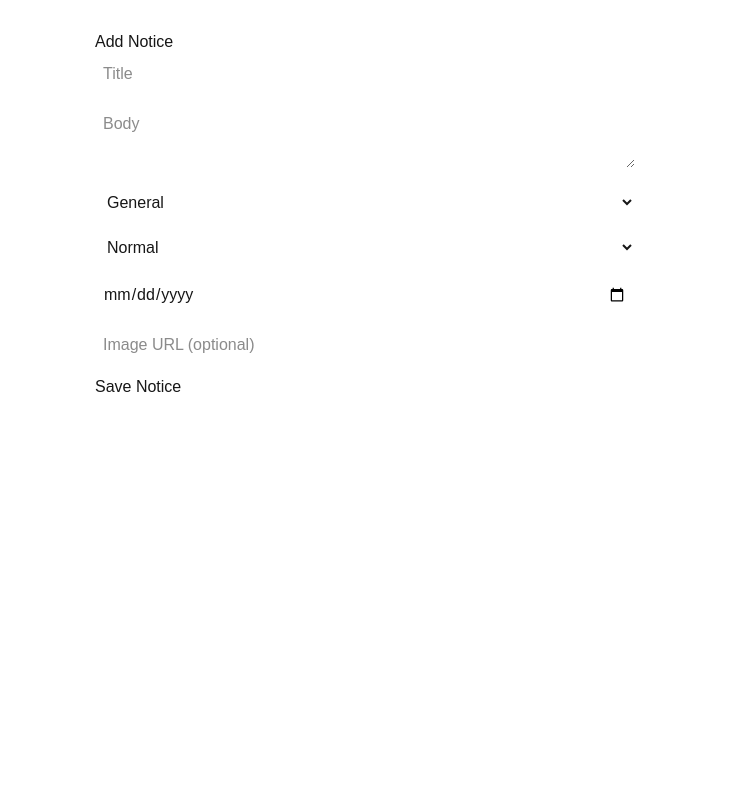
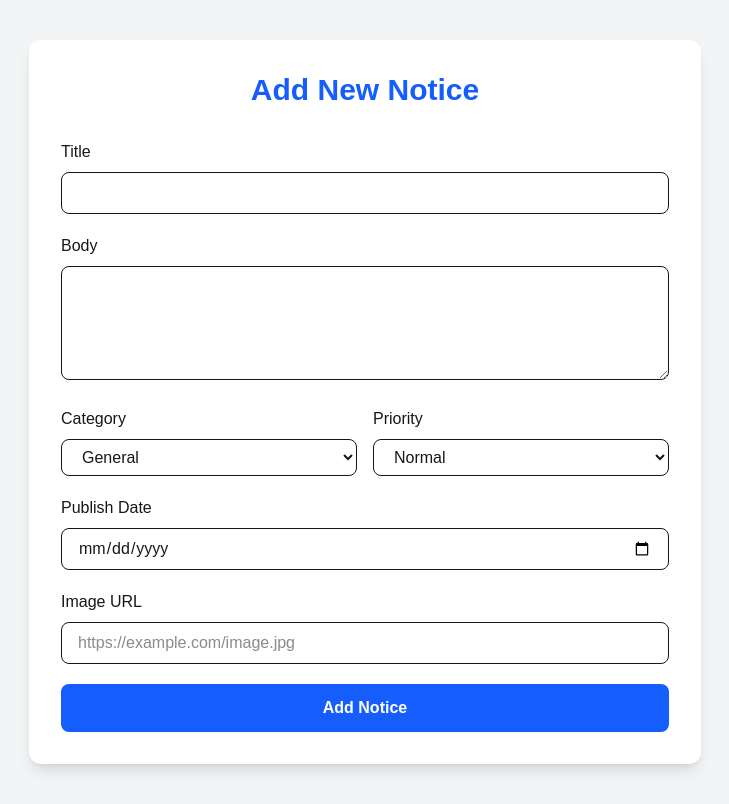
Before and after one commit to Viv0099/Notice-Board-CRUD, a Next.js app: page /add in a window 1280 px wide. Shown: the whole page, without its empty margins (275-1004 px from the left). Built offline with nearby package versions, Linux system fonts and the light colour scheme.

Commit message:
make changes in add.js using talwind css

```diff
--- a/pages/add.js
+++ b/pages/add.js
@@ -23,7 +23,7 @@ export default function AddNotice() {
   const handleSubmit = async (e) => {
     e.preventDefault();
 
-    const res = await fetch("/api/notices", {
+    await fetch("/api/notices", {
       method: "POST",
       headers: {
         "Content-Type": "application/json",
@@ -31,83 +31,126 @@ export default function AddNotice() {
       body: JSON.stringify(form),
     });
 
-    if (res.ok) {
-      alert("Notice Added Successfully");
+    alert("Notice added successfully!");
+
     router.push("/");
-    } else {
-      alert("Failed to add notice");
-    }
   };
 
   return (
-    <div style={{ padding: "30px", maxWidth: "600px", margin: "auto" }}>
-      <h1>Add Notice</h1>
+    <div className="min-h-screen bg-gray-100 flex items-center justify-center py-10">
+      <div className="w-full max-w-2xl bg-white shadow-lg rounded-xl p-8">
 
-      <form onSubmit={handleSubmit}>
+        <h1 className="text-3xl font-bold text-center text-blue-600 mb-8">
+          Add New Notice
+        </h1>
 
+        <form onSubmit={handleSubmit} className="space-y-5">
+
+          <div>
+            <label className="block mb-2 font-medium">
+              Title
+            </label>
             <input
               type="text"
               name="title"
-          placeholder="Title"
               value={form.title}
               onChange={handleChange}
+              className="w-full border rounded-lg px-4 py-2 focus:outline-none focus:ring-2 focus:ring-blue-500"
               required
-          style={{ width: "100%", marginBottom: "10px", padding: "8px" }}
             />
+          </div>
 
+          <div>
+            <label className="block mb-2 font-medium">
+              Body
+            </label>
             <textarea
               name="body"
-          placeholder="Body"
+              rows="4"
               value={form.body}
               onChange={handleChange}
+              className="w-full border rounded-lg px-4 py-2 focus:outline-none focus:ring-2 focus:ring-blue-500"
               required
-          style={{ width: "100%", marginBottom: "10px", padding: "8px" }}
             />
+          </div>
+
+          <div className="grid grid-cols-2 gap-4">
+
+            <div>
+              <label className="block mb-2 font-medium">
+                Category
+              </label>
 
               <select
                 name="category"
                 value={form.category}
                 onChange={handleChange}
-          style={{ width: "100%", marginBottom: "10px", padding: "8px" }}
+                className="w-full border rounded-lg px-4 py-2"
               >
-          <option>General</option>
-          <option>Exam</option>
-          <option>Event</option>
+                <option value="General">General</option>
+                <option value="Exam">Exam</option>
+                <option value="Event">Event</option>
               </select>
+            </div>
+
+            <div>
+              <label className="block mb-2 font-medium">
+                Priority
+              </label>
 
               <select
                 name="priority"
                 value={form.priority}
                 onChange={handleChange}
-          style={{ width: "100%", marginBottom: "10px", padding: "8px" }}
+                className="w-full border rounded-lg px-4 py-2"
               >
-          <option>Normal</option>
-          <option>Urgent</option>
+                <option value="Normal">Normal</option>
+                <option value="Urgent">Urgent</option>
               </select>
+            </div>
+
+          </div>
+
+          <div>
+            <label className="block mb-2 font-medium">
+              Publish Date
+            </label>
 
             <input
               type="date"
               name="publishDate"
               value={form.publishDate}
               onChange={handleChange}
+              className="w-full border rounded-lg px-4 py-2"
               required
-          style={{ width: "100%", marginBottom: "10px", padding: "8px" }}
             />
+          </div>
+
+          <div>
+            <label className="block mb-2 font-medium">
+              Image URL
+            </label>
 
             <input
               type="text"
               name="image"
-          placeholder="Image URL (optional)"
               value={form.image}
               onChange={handleChange}
-          style={{ width: "100%", marginBottom: "10px", padding: "8px" }}
+              placeholder="https://example.com/image.jpg"
+              className="w-full border rounded-lg px-4 py-2"
             />
+          </div>
 
-        <button type="submit">
-          Save Notice
+          <button
+            type="submit"
+            className="w-full bg-blue-600 hover:bg-blue-700 text-white py-3 rounded-lg font-semibold transition"
+          >
+            Add Notice
           </button>
 
         </form>
+
+      </div>
     </div>
   );
 }
```
Lines whose indentation alone changed are shown as unchanged.
